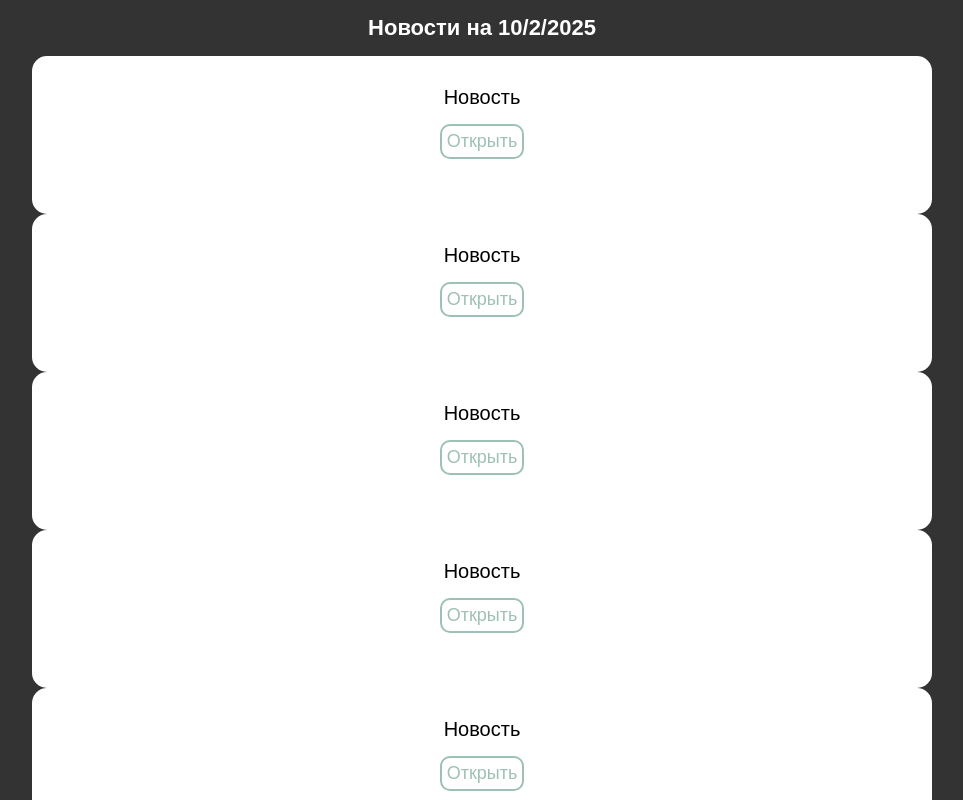
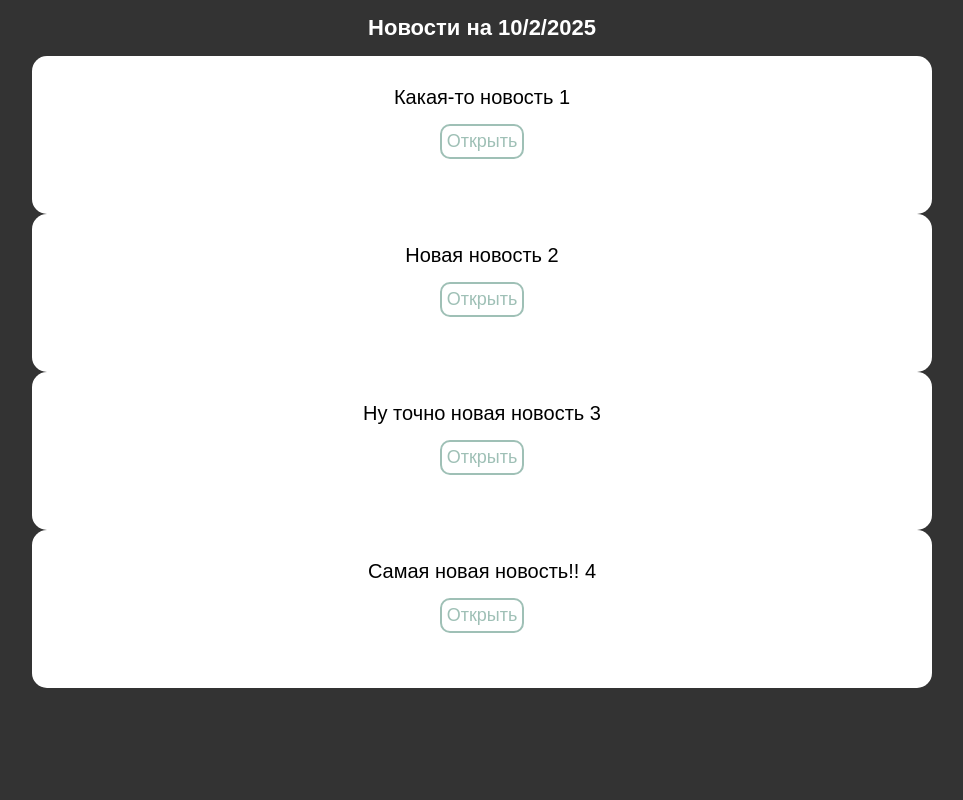
Before and after one commit to trubitsymmxqo0Ot/vue, a Vue app: page / in a window 1280 px wide. Shown: the top 800 px of the page, without its empty margins (158-1121 px from the left). Built offline with nearby package versions, Linux system fonts and the light colour scheme.

Commit message:
Научился прокидывать пропсы в компоненты

```diff
--- a/src/App.vue
+++ b/src/App.vue
@@ -3,13 +3,19 @@ import AppNews from "./components/AppNews.vue";
 export default {
   data() {
     return {
-      now: new Date().toLocaleDateString()
+      now: new Date().toLocaleDateString(),
+      news: [
+        { id: 0, title: "Какая-то новость 1" },
+        { id: 1, title: "Новая новость 2" },
+        { id: 2, title: "Ну точно новая новость 3" },
+        { id: 3, title: "Самая новая новость!! 4" },
+      ],
     };
   },
   components: {
     // AppNews,
     // AppNews: AppNews,
-    "app-news": AppNews
+    "app-news": AppNews,
   },
 };
 </script>
@@ -17,12 +23,12 @@ export default {
 <template>
   <div class="container">
     <h1 class="title">Новости на {{ now }}</h1>
-    <app-news></app-news>
-    <app-news></app-news>
-    <app-news></app-news>
-    <app-news></app-news>
-    <app-news></app-news>
-    <app-news></app-news>
+    <app-news
+      v-for="items in news"
+      :key="items.id"
+      :title="items.title"
+    ></app-news>
+    <!-- title="Статичные данные" так мы бы передали пропс со статикой -->
     <!-- <AppNews /> Если у нас camelCase, то тогда нужно использовать такой тег -->
   </div>
 </template>
--- a/src/components/AppNews.vue
+++ b/src/components/AppNews.vue
@@ -8,9 +8,9 @@
 
 <script>
 export default {
+	props: ['title'],
 	data(){
 		return {
-			title: "Новость",
 			isOpen: false,
 		}
 	}
```
Also changed, not shown: static.js (+5 -18 lines).
